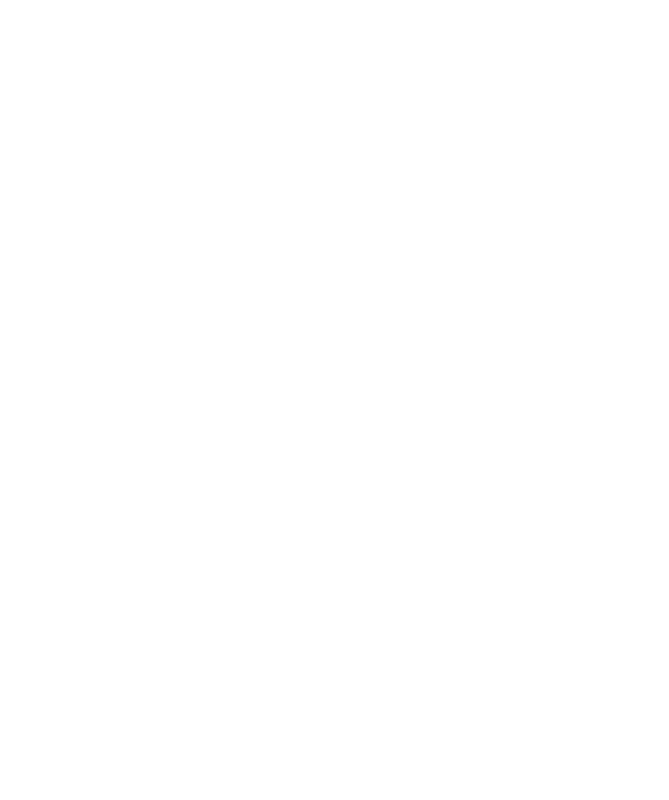
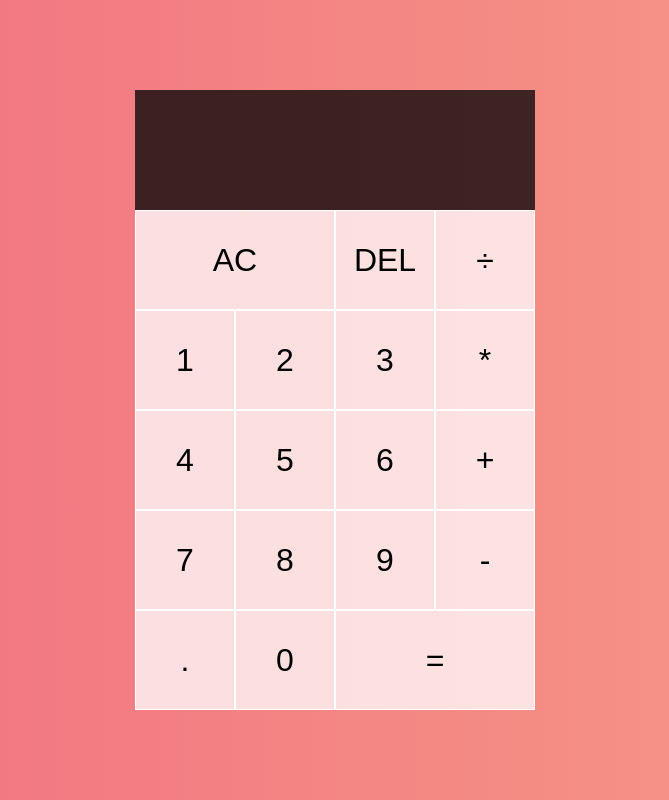
Before and after one commit to mclpne/calculator, a plain HTML site: page index.html in a window 1280 px wide. Shown: the whole page, without its empty margins (305-974 px from the left). Drawn offline with Linux system fonts and the light colour scheme.

Commit message:
Structure and styling

```diff
--- a/index.html
+++ b/index.html
@@ -7,5 +7,30 @@
         <script src="script.js" defer></script>
         <title>Calculator</title>
     </head>
-    <body></body>
+    <body>
+        <div class="calculator-grid">
+            <div class="output">
+                <div class="previous-operand"></div>
+                <div class="current-operand"></div>
+            </div>
+            <button class="span-two">AC</button>
+            <button>DEL</button>
+            <button>÷</button>
+            <button>1</button>
+            <button>2</button>
+            <button>3</button>
+            <button>*</button>
+            <button>4</button>
+            <button>5</button>
+            <button>6</button>
+            <button>+</button>
+            <button>7</button>
+            <button>8</button>
+            <button>9</button>
+            <button>-</button>
+            <button>.</button>
+            <button>0</button>
+            <button class="span-two">=</button>
+        </div>
+    </body>
 </html>
--- a/script.js
+++ b/script.js
@@ -0,0 +1,20 @@
+const operator = {
+    add: (a, b) => {
+        return a + b;
+    },
+    subtract: (a, b) => {
+        return a - b;
+    },
+    multiply: (a, b) => {
+        return a * b;
+    },
+    divide: (a, b) => {
+        return a / b;
+    },
+};
+
+const operate = (operator, a, b) => {
+    return operator(a, b);
+};
+
+console.log(operate(operator.add, 2, 3));
--- a/styles.css
+++ b/styles.css
@@ -0,0 +1,64 @@
+*,
+*::before,
+*::after {
+    box-sizing: border-box;
+    font-family: Gotham Rounded, sans-serif;
+    font-weight: normal;
+}
+
+/* #f79c85 */
+/* #f06e82 */
+
+body {
+    padding: 0;
+    margin: 0;
+    background: linear-gradient(to right, #f06e82, #f79c85);
+}
+
+.calculator-grid {
+    display: grid;
+    justify-content: center;
+    align-content: center;
+    min-height: 100vh;
+    grid-template-columns: repeat(4, 100px);
+    grid-template-rows: minmax(120px, auto) repeat(5, 100px);
+}
+
+.calculator-grid > button {
+    cursor: pointer;
+    font-size: 2rem;
+    border: 1px solid #ffffff;
+    outline: none;
+    background-color: rgba(255, 255, 255, 0.75);
+    transition: all 0.2s;
+}
+
+.calculator-grid > button:hover {
+    background-color: rgba(255, 255, 255, 0.9);
+}
+
+.span-two {
+    grid-column: span 2;
+}
+
+.output {
+    padding: 10px;
+    grid-column: 1 / -1;
+    background-color: rgba(0, 0, 0, 0.75);
+    display: flex;
+    align-items: flex-end;
+    flex-direction: column;
+    justify-content: space-around;
+    word-wrap: break-word;
+    word-break: break-all;
+}
+
+.output .previous-operand {
+    color: rgba(255, 255, 255, 0.75);
+    font-size: 1.5rem;
+}
+
+.output .current-operand {
+    color: #ffffff;
+    font-size: 2.5rem;
+}
```
